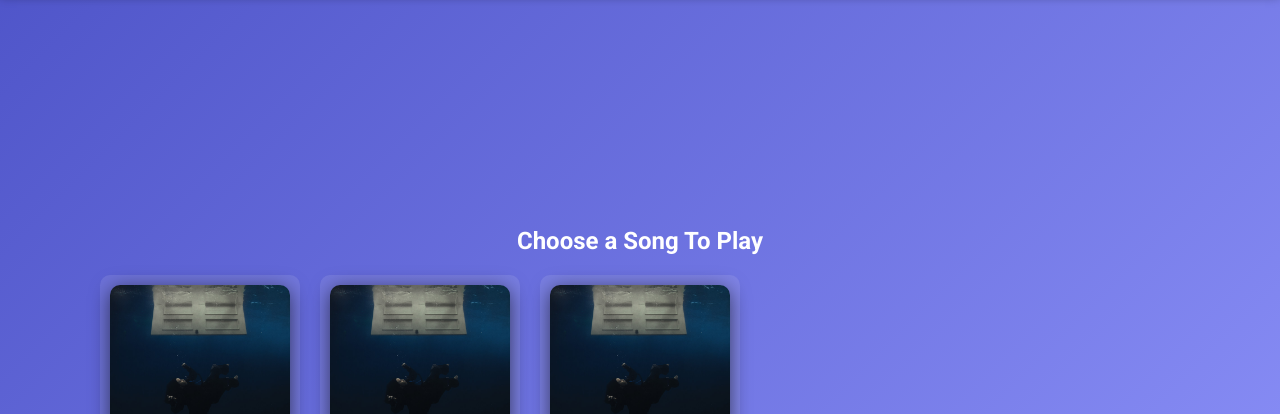
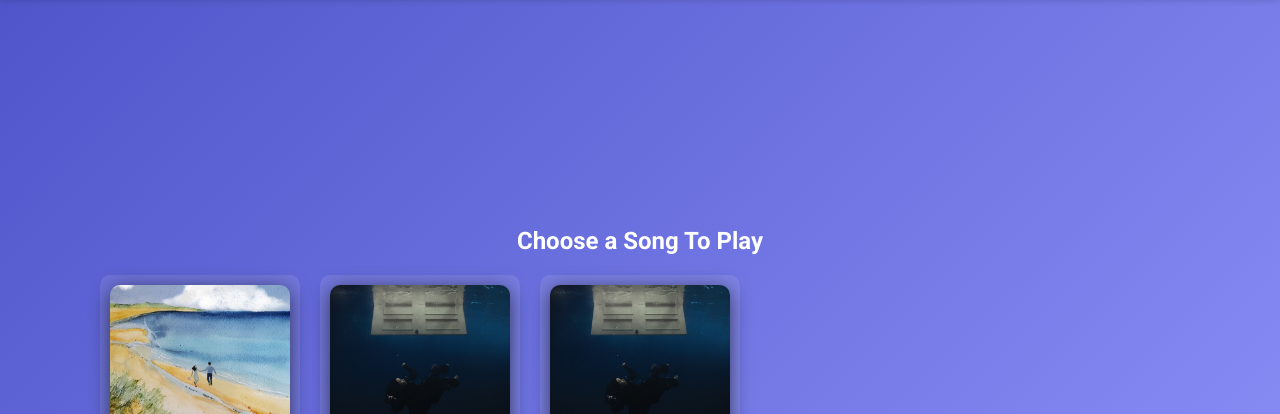
Before and after one commit to Yosua142008/Beranda-Music, a plain HTML site: page main-2.html in a window 1280 px wide. Shown: the part 60-474 px from the top of the page. Drawn offline with Linux system fonts and the light colour scheme.

Commit message:
changing-cover

```diff
--- a/main-2.html
+++ b/main-2.html
@@ -45,7 +45,7 @@
               style="text-decoration: none; color: inherit"
             >
               <img
-                src="cover/Birds of a Feather.jpeg"
+                src="cover/Blue-Yung Kai (Cover).jpg"
                 alt="Album Art"
                 class="album-art"
               />
```
